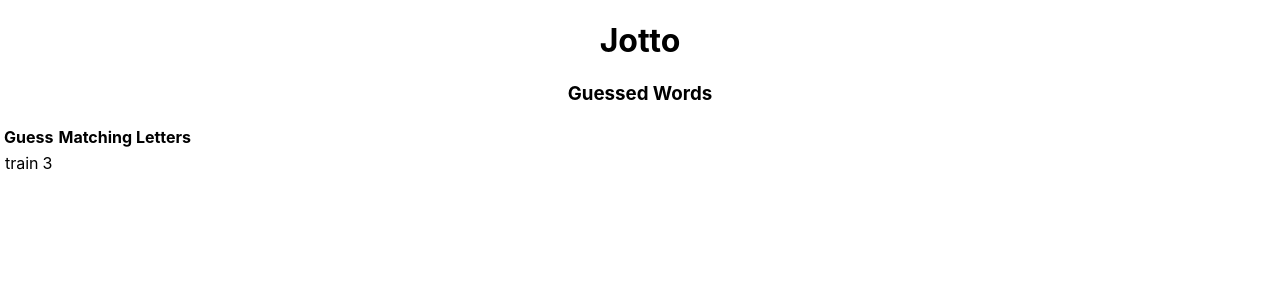
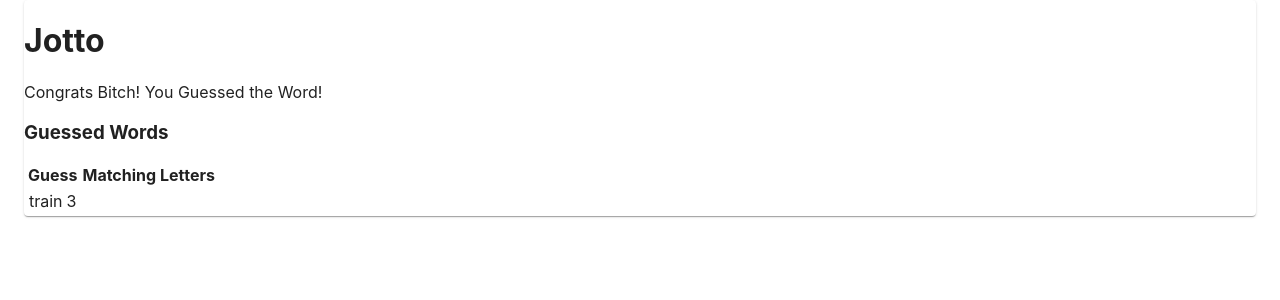
Before and after one commit to tomj99/jotto, a React (Create React App) app: page / in a window 1280 px wide. Shown: the top 300 px of the page. Built offline with nearby package versions, Linux system fonts and the light colour scheme.

Commit message:
styling vid

```diff
--- a/package.json
+++ b/package.json
@@ -3,6 +3,7 @@
   "version": "0.1.0",
   "private": true,
   "dependencies": {
+    "@material-ui/core": "^4.11.3",
     "@testing-library/jest-dom": "^5.11.9",
     "@testing-library/react": "^11.2.5",
     "@testing-library/user-event": "^12.8.0",
--- a/src/App.css
+++ b/src/App.css
@@ -1,5 +1,5 @@
 .App {
-  text-align: center;
+  /*text-align: center;*/
 }
 
 .App-logo {
--- a/src/App.js
+++ b/src/App.js
@@ -1,4 +1,5 @@
 import "./App.css";
+import { Box, Container, Card} from "@material-ui/core"
 import { connect } from "react-redux";
 import React, { Component } from "react";
 
@@ -8,13 +9,18 @@ import Congrats from "./Congrats";
 class App extends Component {
   render() {
     return (
-      <div data-test="component-app" className="App">
-        <h1>Jotto</h1>
-        <Congrats success={false} />
-        <GuessedWords
-          guessedWords={[{ guessedWord: "train", letterMatchCount: 3 }]}
-        />
-      </div>
+      <Container data-test="component-app" className="App">
+          <Card>
+              <Box justifyContent="flex-start" >
+                  <h1>Jotto</h1>
+                  <Congrats success={true} />
+                  <GuessedWords
+                      guessedWords={[{ guessedWord: "train", letterMatchCount: 3 }]}
+                  />
+              </Box>
+          </Card>
+
+      </Container>
     );
   }
 }
```
Also changed, not shown: 2 other files (tests, documents, lock files or other folders).
